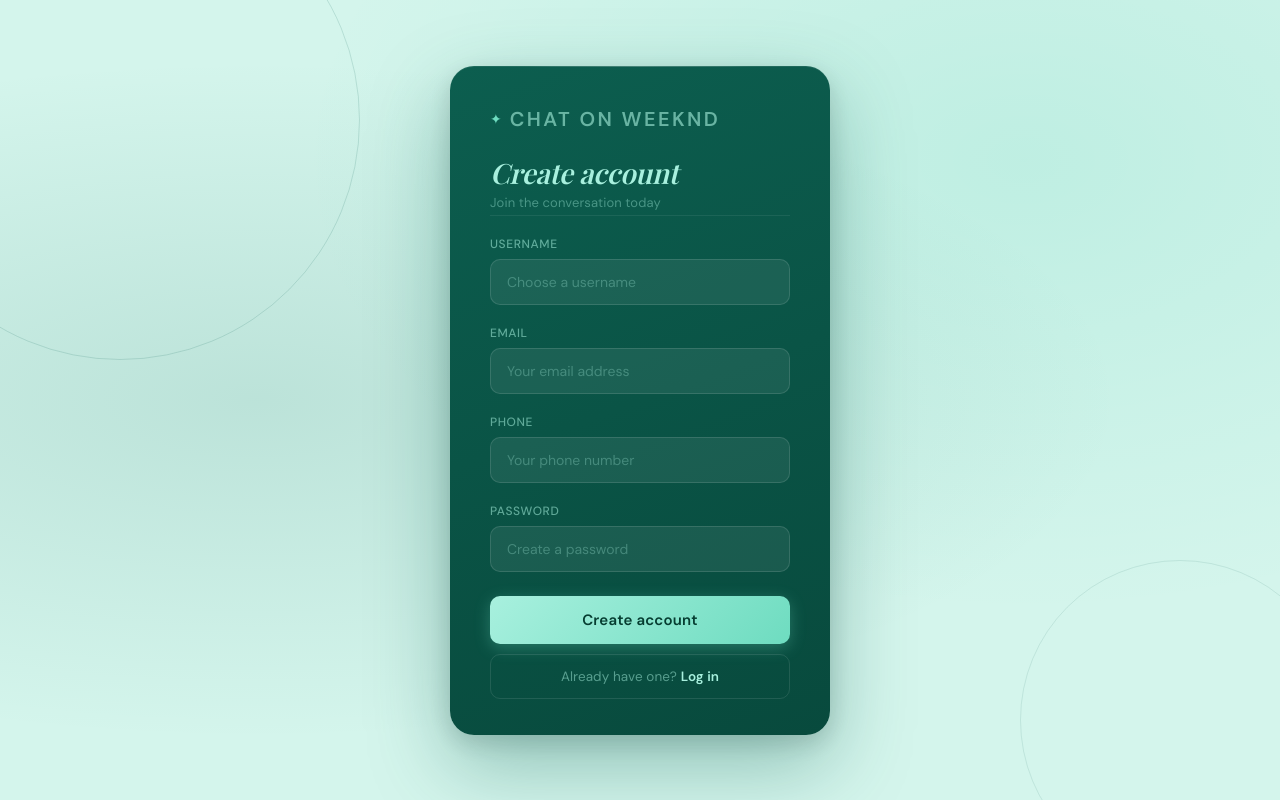
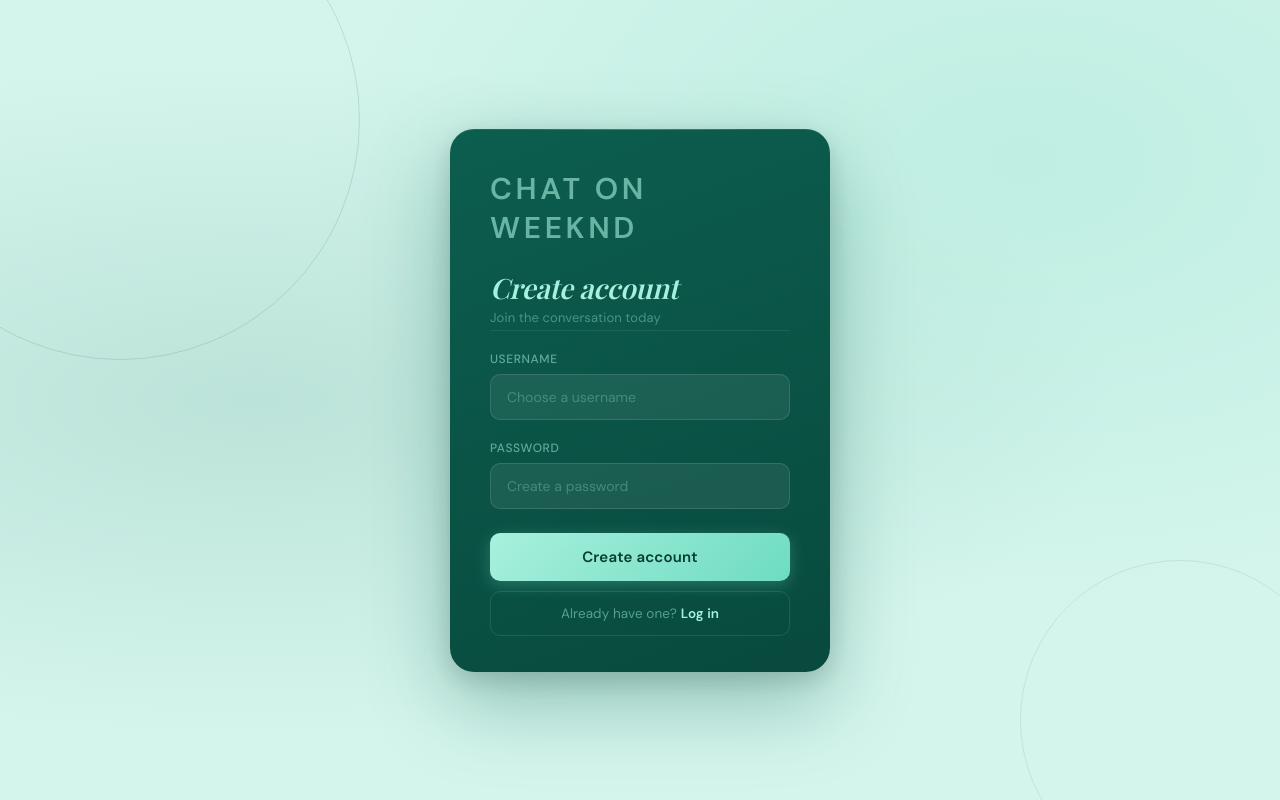
Before and after one commit to kaushals-code/Chat_App_Deployment, a React (Vite) app: page /newreg in a window 1280 px wide. Built offline with nearby package versions, Linux system fonts and the light colour scheme; a web font is replaced by a local one.

Commit message:
enhance 4

```diff
--- a/src/components/Login.css
+++ b/src/components/Login.css
@@ -106,7 +106,7 @@ body {
 
 .brand-name {
     font-family: 'DM Sans', sans-serif;
-    font-size: 20px;
+    font-size: 30px;
     font-weight: 600;
     letter-spacing: 0.12em;
     text-transform: uppercase;
--- a/src/components/NewReg.jsx
+++ b/src/components/NewReg.jsx
@@ -44,7 +44,6 @@ function NewReg() {
             <div className="login-box">
 
                 <div className="brand">
-                    <span className="brand-icon">✦</span>
                     <span className="brand-name">Chat On Weeknd</span>
                 </div>
 
@@ -64,7 +63,7 @@ function NewReg() {
                     />
                 </div>
 
-                <div className="input-group">
+                {/* <div className="input-group">
                     <label htmlFor="email">Email</label>
                     <input
                         id="email"
@@ -73,8 +72,8 @@ function NewReg() {
                         placeholder="Your email address"
                         onChange={handleChange}
                     />
-                </div>
-
+                </div> */}
+                {/*
                 <div className="input-group">
                     <label htmlFor="phone">Phone</label>
                     <input
@@ -84,7 +83,7 @@ function NewReg() {
                         placeholder="Your phone number"
                         onChange={handleChange}
                     />
-                </div>
+                </div> */}
 
                 <div className="input-group">
                     <label htmlFor="password">Password</label>
```
